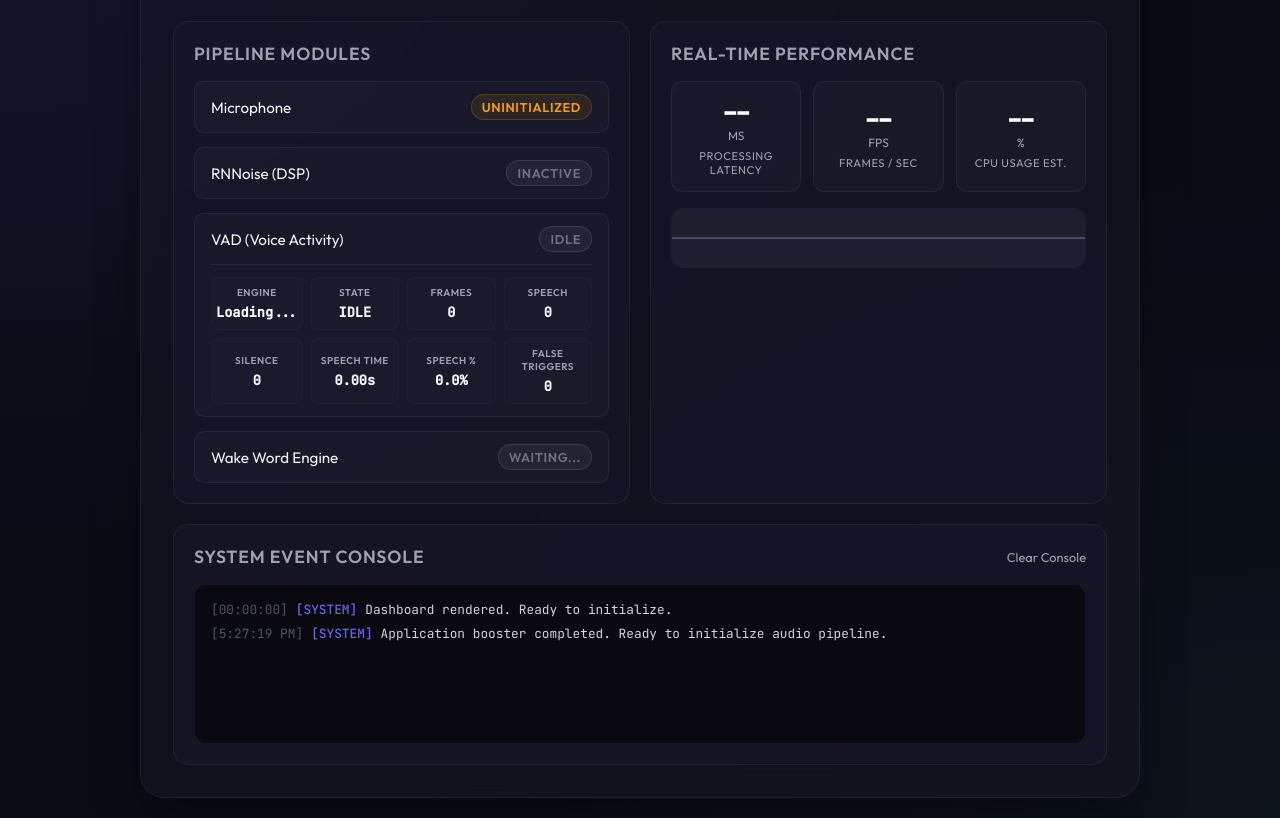
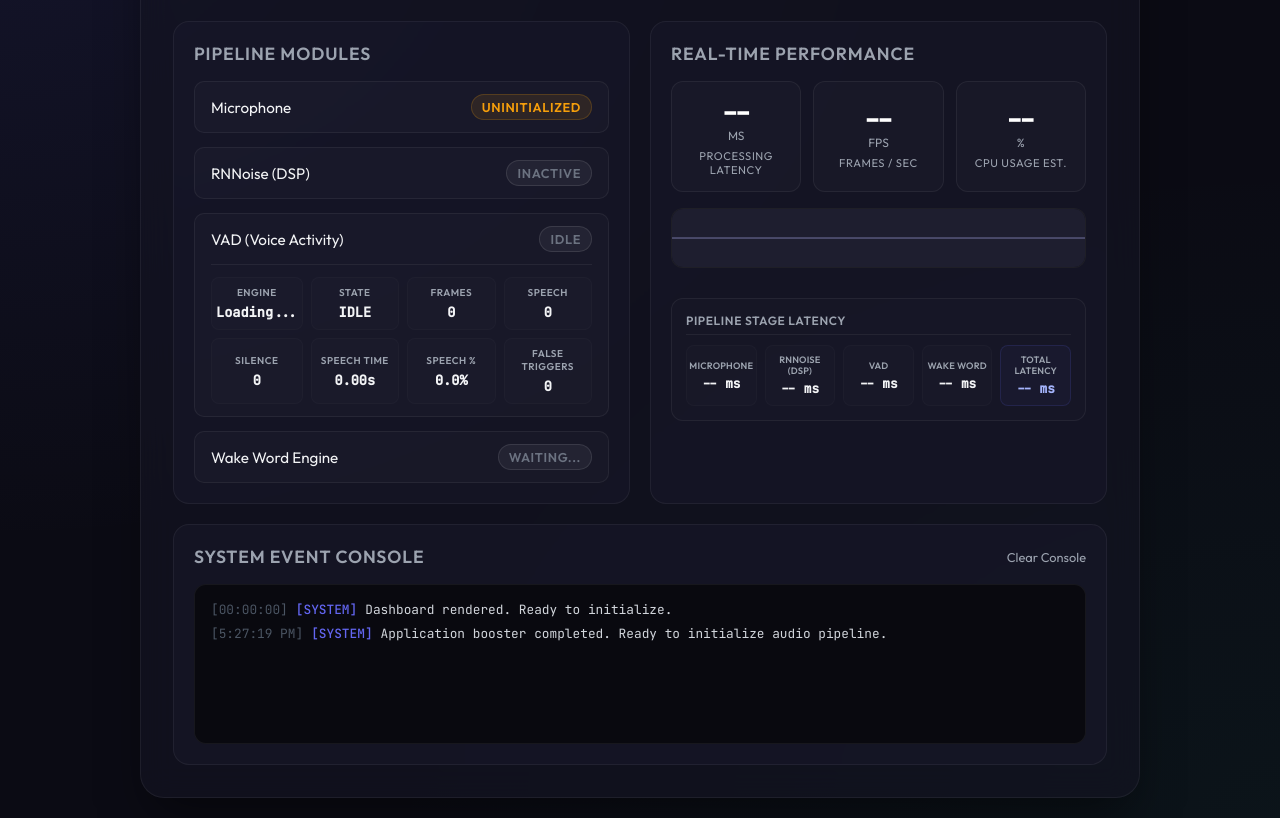
Before and after one commit to Nikhilreddy1998/Voice_Project, a website built with Vite: page index.html in a window 1280 px wide. Shown: the part 117-935 px from the top of the page. Built offline with nearby package versions, Linux system fonts and the light colour scheme.

Commit message:
Implement real-time pipeline stage latency profiling panel

```diff
--- a/src/main.js
+++ b/src/main.js
@@ -51,14 +51,41 @@ window.addEventListener('pipeline:init', async () => {
     // Bind the real-time processing stream pipeline
     // This hooks: Mic raw frame -> RNNoise Denoising -> WebRTC VAD -> OpenWakeWord inference
     eventBus.on(EVENTS.MIC_STREAM_DATA, (rawFrame) => {
+      const t0 = performance.now();
+
       // 1. DSP (Denoise)
       const cleanFrame = rnnoise.process(rawFrame);
+      const t1 = performance.now();
 
       // 2. Voice Activity Detection
       vad.process(cleanFrame);
+      const t2 = performance.now();
 
       // 3. Wake Word Classifier Inference
       wakeword.process(cleanFrame);
+      const t3 = performance.now();
+
+      const dspMs = t1 - t0;
+      const vadMs = t2 - t1;
+      const wwMs = t3 - t2;
+      const totalMs = dspMs + vadMs + wwMs;
+
+      // Dispatch stage timings (estimated mic queue latency is 0.2ms)
+      eventBus.emit('pipeline:timing', {
+        mic: 0.2,
+        dsp: dspMs,
+        vad: vadMs,
+        ww: wwMs,
+        total: 0.2 + totalMs
+      });
+
+      // Calculate estimated CPU usage ratio based on the 32ms audio chunk budget
+      const cpuUsage = ((0.2 + totalMs) / 32) * 100;
+      eventBus.emit(EVENTS.METRICS_UPDATE, {
+        latencyMs: 0.2 + totalMs,
+        fps: 31,
+        cpuEstimation: Math.min(100, Math.max(0.1, cpuUsage))
+      });
     });
 
   } else {
--- a/src/style.css
+++ b/src/style.css
@@ -489,3 +489,74 @@ body {
   border: 1px solid rgba(245, 158, 11, 0.4) !important;
   animation: alert-pulse 1.5s infinite;
 }
+
+/* Pipeline Stage Latency Panel */
+.pipeline-timing-panel {
+  background: rgba(255, 255, 255, 0.01);
+  border: 1px solid var(--border-subtle);
+  border-radius: 12px;
+  padding: 14px;
+  margin-top: 14px;
+  display: flex;
+  flex-direction: column;
+  gap: 10px;
+}
+
+.timing-title {
+  font-size: 0.75rem;
+  font-weight: 600;
+  color: var(--color-text-muted);
+  text-transform: uppercase;
+  letter-spacing: 0.05em;
+  border-bottom: 1px solid var(--border-subtle);
+  padding-bottom: 6px;
+}
+
+.timing-grid {
+  display: grid;
+  grid-template-columns: repeat(5, 1fr);
+  gap: 8px;
+}
+
+.timing-item {
+  display: flex;
+  flex-direction: column;
+  align-items: center;
+  justify-content: center;
+  background: rgba(255, 255, 255, 0.01);
+  border: 1px solid rgba(255, 255, 255, 0.02);
+  border-radius: 8px;
+  padding: 8px 2px;
+  text-align: center;
+  transition: all var(--transition-fast);
+}
+
+.timing-item:hover {
+  background: rgba(255, 255, 255, 0.02);
+  border-color: rgba(99, 102, 241, 0.1);
+}
+
+.timing-item.total {
+  background: rgba(99, 102, 241, 0.04);
+  border-color: rgba(99, 102, 241, 0.15);
+}
+
+.timing-lbl {
+  font-size: 0.58rem;
+  font-weight: 600;
+  color: var(--color-text-muted);
+  text-transform: uppercase;
+  letter-spacing: 0.02em;
+}
+
+.timing-val {
+  font-size: 0.8rem;
+  font-weight: 700;
+  color: var(--color-text-main);
+  font-family: var(--font-mono);
+  margin-top: 4px;
+}
+
+.timing-item.total .timing-val {
+  color: #a5b4fc;
+}
--- a/src/ui/dashboard.js
+++ b/src/ui/dashboard.js
@@ -99,6 +99,32 @@ export class Dashboard {
             <div class="visualizer-container">
               <canvas id="audio-visualizer" height="60"></canvas>
             </div>
+            <!-- Pipeline Timing Panel -->
+            <div class="pipeline-timing-panel">
+              <div class="timing-title">Pipeline Stage Latency</div>
+              <div class="timing-grid">
+                <div class="timing-item">
+                  <span class="timing-lbl">Microphone</span>
+                  <span class="timing-val" id="timing-mic">-- ms</span>
+                </div>
+                <div class="timing-item">
+                  <span class="timing-lbl">RNNoise (DSP)</span>
+                  <span class="timing-val" id="timing-dsp">-- ms</span>
+                </div>
+                <div class="timing-item">
+                  <span class="timing-lbl">VAD</span>
+                  <span class="timing-val" id="timing-vad">-- ms</span>
+                </div>
+                <div class="timing-item">
+                  <span class="timing-lbl">Wake Word</span>
+                  <span class="timing-val" id="timing-ww">-- ms</span>
+                </div>
+                <div class="timing-item total">
+                  <span class="timing-lbl">Total Latency</span>
+                  <span class="timing-val" id="timing-total">-- ms</span>
+                </div>
+              </div>
+            </div>
           </section>
 
           <!-- Console Event Log -->
@@ -133,7 +159,12 @@ export class Dashboard {
       metricFps: document.getElementById('metric-fps'),
       metricCpu: document.getElementById('metric-cpu'),
       logsList: document.getElementById('console-logs-list'),
-      canvas: document.getElementById('audio-visualizer')
+      canvas: document.getElementById('audio-visualizer'),
+      timingMic: document.getElementById('timing-mic'),
+      timingDsp: document.getElementById('timing-dsp'),
+      timingVad: document.getElementById('timing-vad'),
+      timingWw: document.getElementById('timing-ww'),
+      timingTotal: document.getElementById('timing-total')
     };
 
     // Instantiate and render VAD metrics sub-component
@@ -188,6 +219,16 @@ export class Dashboard {
 
     // Metrics subscription
     eventBus.on(EVENTS.METRICS_UPDATE, this._handleMetrics);
+
+    eventBus.on('pipeline:timing', (timings) => {
+      if (this.elements.timingMic) {
+        this.elements.timingMic.textContent = `${timings.mic.toFixed(2)} ms`;
+        this.elements.timingDsp.textContent = `${timings.dsp.toFixed(2)} ms`;
+        this.elements.timingVad.textContent = `${timings.vad.toFixed(2)} ms`;
+        this.elements.timingWw.textContent = `${timings.ww.toFixed(2)} ms`;
+        this.elements.timingTotal.textContent = `${timings.total.toFixed(2)} ms`;
+      }
+    });
   }
 
   /**
--- a/src/wakeword/openwakeword.js
+++ b/src/wakeword/openwakeword.js
@@ -67,12 +67,7 @@ export class OpenWakeWordWrapper {
 
     const inferenceTime = performance.now() - startTime;
 
-    // Emit metrics update
-    eventBus.emit(EVENTS.METRICS_UPDATE, {
-      latencyMs: inferenceTime,
-      fps: 1000 / (inferenceTime || 1),
-      cpuEstimation: 5 // Simulated CPU percentage
-    });
+
 
     // Check if the detection threshold is crossed
     if (probability > this.threshold) {
```
